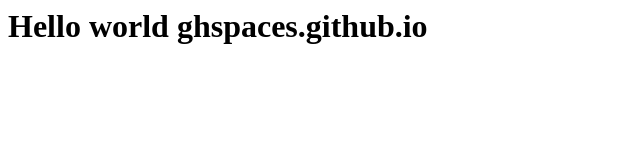
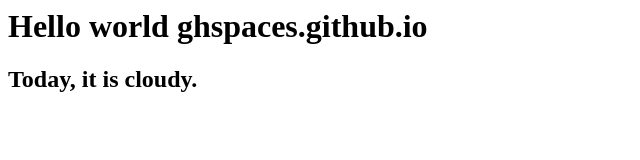
Before and after one commit to ghspacescloud-labs/ghspacestest.github.io, a plain HTML site: page index.html in a window 1280 px wide. Shown: the whole page, without its empty margins (0-640 px from the left). Drawn offline with Linux system fonts and the light colour scheme.

Commit message:
Update index.html

```diff
--- a/index.html
+++ b/index.html
@@ -2,5 +2,6 @@
 <head></head>
 <body>
 <h1>Hello world ghspaces.github.io</h1>
+  <h2>Today, it is cloudy.</h2>
 </body>
 </html>
```
